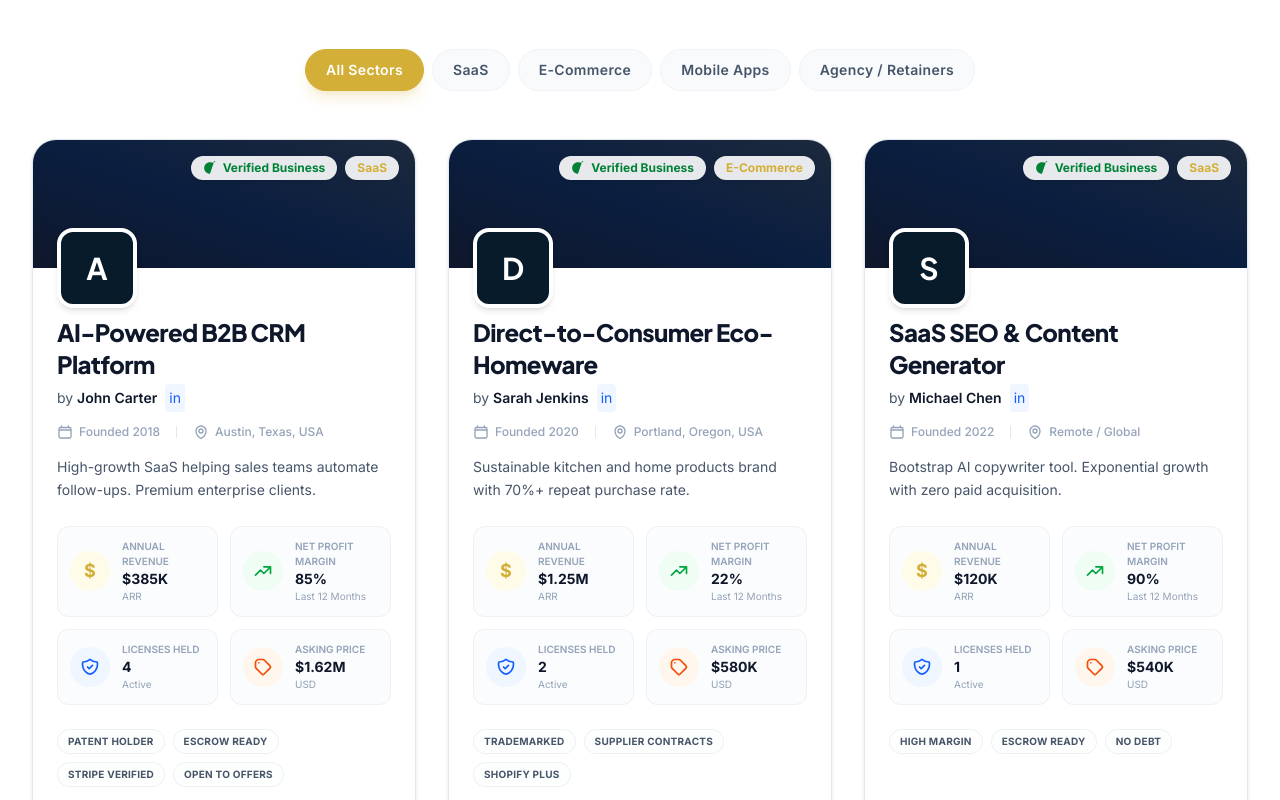
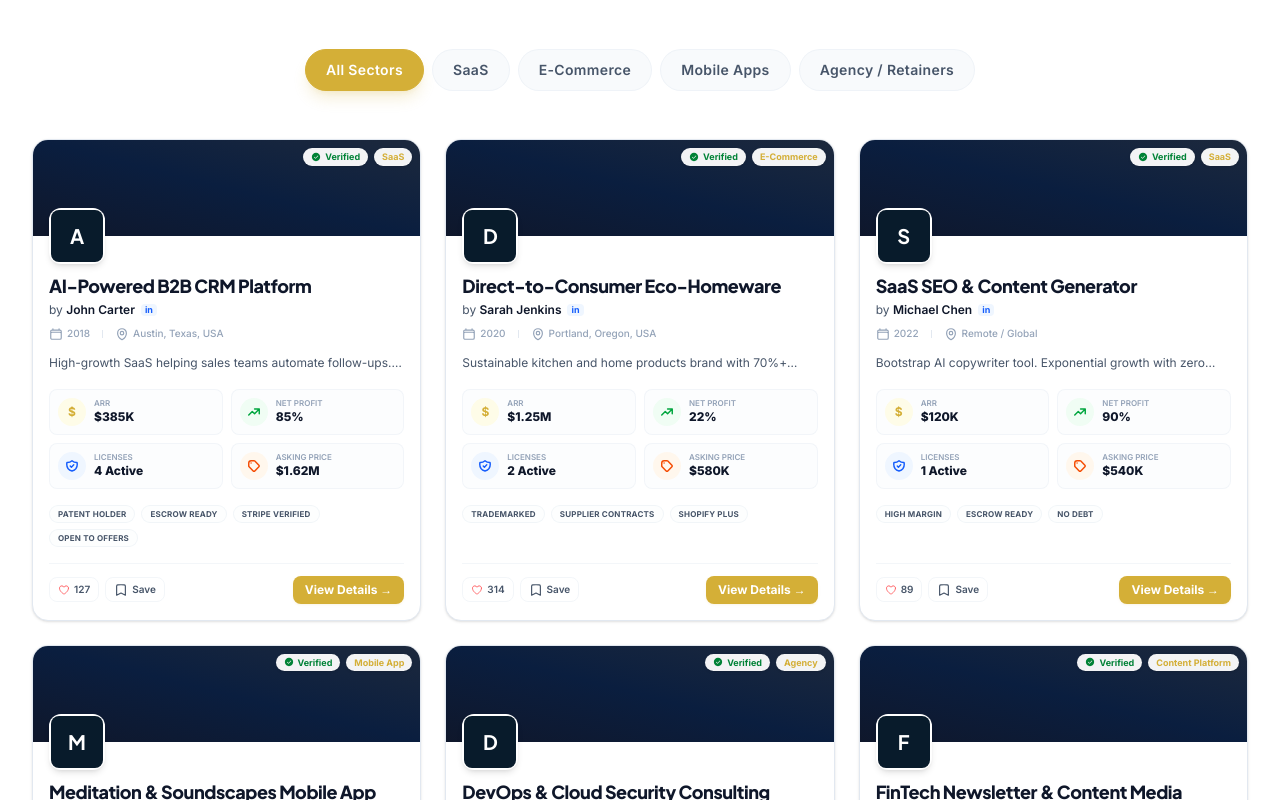
Before and after one commit to devyn-labs/Statubase-frontend, a Next.js app: page / in a window 1280 px wide. Shown: the part 3440-4240 px from the top of the page. Built offline with nearby package versions, Linux system fonts and the light colour scheme.

Commit message:
Optimize card dimensions and grid padding to show 6 cards in one view

```diff
--- a/src/components/Marketplace.tsx
+++ b/src/components/Marketplace.tsx
@@ -60,108 +60,104 @@ export const Marketplace: React.FC<MarketplaceProps> = ({ onOpenBuyerModal }) =>
           ))}
         </div>
 
-        <div className="grid grid-cols-1 lg:grid-cols-2 xl:grid-cols-3 gap-8 min-h-[400px] transition-all duration-300">
+        <div className="grid grid-cols-1 md:grid-cols-2 lg:grid-cols-3 gap-6 min-h-[400px] transition-all duration-300">
           {filteredListings.map((item) => (
             <article
               key={item.id}
-              className="group flex flex-col bg-card-bg rounded-3xl overflow-hidden shadow-sm hover:shadow-xl transition-all duration-300 border border-border-color"
+              className="group flex flex-col bg-card-bg rounded-2xl overflow-hidden shadow-sm hover:shadow-lg transition-all duration-300 border border-border-color"
             >
               {/* Banner Top */}
-              <div className="h-32 w-full bg-gradient-to-tr from-slate-900 via-[#0a1e3f] to-slate-800 relative">
-                 <div className="absolute top-4 right-4 flex gap-2">
-                    <span className="px-3 py-1 bg-white/90 backdrop-blur-sm rounded-full text-xs font-bold text-green-700 flex items-center gap-1.5 shadow-sm">
-                      <svg viewBox="0 0 24 24" fill="currentColor" className="w-3.5 h-3.5"><path d="M12 22C6.477 22 2 17.523 2 12S6.477 2 12 2s10 4.477 10-10 10zm-1.177-7.86l-2.765-2.767L7 12.431l3.118 3.121a1 1 0 001.414 0l5.952-5.95-1.062-1.062-5.6 5.6z"/></svg>
-                      Verified Business
+              <div className="h-24 w-full bg-gradient-to-tr from-slate-900 via-[#0a1e3f] to-slate-800 relative">
+                 <div className="absolute top-2 right-2 flex gap-1.5">
+                    <span className="px-2 py-0.5 bg-white/95 backdrop-blur-sm rounded-full text-[9px] font-bold text-green-700 flex items-center gap-1 shadow-sm">
+                      <svg viewBox="0 0 24 24" fill="currentColor" className="w-2.5 h-2.5"><path d="M12 22C6.477 22 2 17.523 2 12S6.477 2 12 2s10 4.477 10 10-4.477 10-10 10zm-1.177-7.86l-2.765-2.767L7 12.431l3.118 3.121a1 1 0 001.414 0l5.952-5.95-1.062-1.062-5.6 5.6z"/></svg>
+                      Verified
                     </span>
-                    <span className="px-3 py-1 bg-white/90 backdrop-blur-sm rounded-full text-xs font-bold text-accent-primary shadow-sm">
+                    <span className="px-2 py-0.5 bg-white/95 backdrop-blur-sm rounded-full text-[9px] font-bold text-accent-primary shadow-sm">
                       {item.industry}
                     </span>
                  </div>
               </div>
 
               {/* Body */}
-              <div className="px-6 pb-6 relative pt-12 flex-1 flex flex-col">
+              <div className="px-4 pb-4 relative pt-9 flex-1 flex flex-col">
                 {/* Logo Avatar overlapping */}
-                <div className="absolute -top-10 left-6 w-20 h-20 bg-bg-primary rounded-2xl p-1 shadow-md">
-                  <div className="w-full h-full bg-[#081B2B] rounded-xl flex items-center justify-center text-white text-3xl font-bold font-display">
+                <div className="absolute -top-7 left-4 w-14 h-14 bg-bg-primary rounded-xl p-0.5 shadow-md">
+                  <div className="w-full h-full bg-[#081B2B] rounded-lg flex items-center justify-center text-white text-xl font-bold font-display">
                     {item.initial}
                   </div>
                 </div>
 
                 {/* Title & Meta */}
-                <div className="mb-4">
-                  <h3 className="text-2xl font-extrabold font-display text-text-primary tracking-tight mb-1">
+                <div className="mb-3">
+                  <h3 className="text-lg font-extrabold font-display text-text-primary tracking-tight mb-0.5 group-hover:text-accent-primary transition-colors">
                     {item.title}
                   </h3>
-                  <div className="flex items-center gap-2 text-sm text-text-secondary mb-3">
+                  <div className="flex items-center gap-1.5 text-xs text-text-secondary mb-2">
                     <span>by <span className="font-semibold text-text-primary">{item.founder}</span></span>
-                    <span className="text-blue-600 bg-blue-50 p-1 rounded">in</span> {/* Fake linkedin logo */}
+                    <span className="text-blue-600 bg-blue-50 px-1 rounded text-[9px] font-bold">in</span>
                   </div>
-                  <div className="flex items-center gap-4 text-xs font-medium text-text-tertiary">
-                    <div className="flex items-center gap-1.5">
-                      <svg fill="none" viewBox="0 0 24 24" strokeWidth={2} stroke="currentColor" className="w-4 h-4"><path strokeLinecap="round" strokeLinejoin="round" d="M6.75 3v2.25M17.25 3v2.25M3 18.75V7.5a2.25 2.25 0 012.25-2.25h13.5A2.25 2.25 0 0121 7.5v11.25m-18 0A2.25 2.25 0 005.25 21h13.5A2.25 2.25 0 0021 18.75m-18 0v-7.5A2.25 2.25 0 015.25 9h13.5A2.25 2.25 0 0121 11.25v7.5" /></svg>
-                      Founded {item.foundedYear}
+                  <div className="flex items-center gap-3 text-[10px] font-medium text-text-tertiary">
+                    <div className="flex items-center gap-1">
+                      <svg fill="none" viewBox="0 0 24 24" strokeWidth={2} stroke="currentColor" className="w-3.5 h-3.5"><path strokeLinecap="round" strokeLinejoin="round" d="M6.75 3v2.25M17.25 3v2.25M3 18.75V7.5a2.25 2.25 0 012.25-2.25h13.5A2.25 2.25 0 0121 7.5v11.25m-18 0A2.25 2.25 0 005.25 21h13.5A2.25 2.25 0 0021 18.75m-18 0v-7.5A2.25 2.25 0 015.25 9h13.5A2.25 2.25 0 0121 11.25v7.5" /></svg>
+                      {item.foundedYear}
                     </div>
-                    <span className="w-px h-3 bg-border-color"></span>
-                    <div className="flex items-center gap-1.5">
-                      <svg fill="none" viewBox="0 0 24 24" strokeWidth={2} stroke="currentColor" className="w-4 h-4"><path strokeLinecap="round" strokeLinejoin="round" d="M15 10.5a3 3 0 11-6 0 3 3 0 016 0z" /><path strokeLinecap="round" strokeLinejoin="round" d="M19.5 10.5c0 7.142-7.5 11.25-7.5 11.25S4.5 17.642 4.5 10.5a7.5 7.5 0 1115 0z" /></svg>
+                    <span className="w-px h-2 bg-border-color"></span>
+                    <div className="flex items-center gap-1">
+                      <svg fill="none" viewBox="0 0 24 24" strokeWidth={2} stroke="currentColor" className="w-3.5 h-3.5"><path strokeLinecap="round" strokeLinejoin="round" d="M15 10.5a3 3 0 11-6 0 3 3 0 016 0z" /><path strokeLinecap="round" strokeLinejoin="round" d="M19.5 10.5c0 7.142-7.5 11.25-7.5 11.25S4.5 17.642 4.5 10.5a7.5 7.5 0 1115 0z" /></svg>
                       {item.location}
                     </div>
                   </div>
                 </div>
 
-                <p className="text-sm text-text-secondary leading-relaxed mb-6 line-clamp-2">
+                <p className="text-xs text-text-secondary leading-relaxed mb-4 line-clamp-1">
                   {item.tagline}
                 </p>
 
                 {/* Metrics 2x2 Grid */}
-                <div className="grid grid-cols-2 gap-3 mb-6">
-                  <div className="flex items-center gap-3 p-3 rounded-xl border border-border-color/50 bg-bg-secondary/50">
-                    <div className="w-10 h-10 rounded-full bg-yellow-50 flex items-center justify-center text-accent-primary shrink-0">
-                      <span className="font-bold text-lg">$</span>
+                <div className="grid grid-cols-2 gap-2 mb-4">
+                  <div className="flex items-center gap-2 p-2 rounded-lg border border-border-color/40 bg-bg-secondary/40">
+                    <div className="w-7 h-7 rounded-full bg-yellow-50 flex items-center justify-center text-accent-primary shrink-0 text-xs font-bold">
+                      $
                     </div>
                     <div>
-                      <div className="text-[10px] font-semibold text-text-tertiary uppercase">Annual Revenue</div>
-                      <div className="text-sm font-bold text-text-primary">${formatNumber(item.arr)}</div>
-                      <div className="text-[10px] text-text-tertiary">ARR</div>
+                      <div className="text-[8px] font-semibold text-text-tertiary uppercase leading-none">ARR</div>
+                      <div className="text-xs font-extrabold text-text-primary mt-0.5">${formatNumber(item.arr)}</div>
                     </div>
                   </div>
-                  <div className="flex items-center gap-3 p-3 rounded-xl border border-border-color/50 bg-bg-secondary/50">
-                    <div className="w-10 h-10 rounded-full bg-green-50 flex items-center justify-center text-green-600 shrink-0">
-                      <svg className="w-5 h-5" fill="none" viewBox="0 0 24 24" stroke="currentColor" strokeWidth={2}><path strokeLinecap="round" strokeLinejoin="round" d="M13 7h8m0 0v8m0-8l-8 8-4-4-6 6" /></svg>
+                  <div className="flex items-center gap-2 p-2 rounded-lg border border-border-color/40 bg-bg-secondary/40">
+                    <div className="w-7 h-7 rounded-full bg-green-50 flex items-center justify-center text-green-600 shrink-0">
+                      <svg className="w-3.5 h-3.5" fill="none" viewBox="0 0 24 24" stroke="currentColor" strokeWidth={2.5}><path strokeLinecap="round" strokeLinejoin="round" d="M13 7h8m0 0v8m0-8l-8 8-4-4-6 6" /></svg>
                     </div>
                     <div>
-                      <div className="text-[10px] font-semibold text-text-tertiary uppercase">Net Profit Margin</div>
-                      <div className="text-sm font-bold text-text-primary">{item.margin}%</div>
-                      <div className="text-[10px] text-text-tertiary">Last 12 Months</div>
+                      <div className="text-[8px] font-semibold text-text-tertiary uppercase leading-none">Net Profit</div>
+                      <div className="text-xs font-extrabold text-text-primary mt-0.5">{item.margin}%</div>
                     </div>
                   </div>
-                  <div className="flex items-center gap-3 p-3 rounded-xl border border-border-color/50 bg-bg-secondary/50">
-                    <div className="w-10 h-10 rounded-full bg-blue-50 flex items-center justify-center text-blue-600 shrink-0">
-                      <svg className="w-5 h-5" fill="none" viewBox="0 0 24 24" stroke="currentColor" strokeWidth={2}><path strokeLinecap="round" strokeLinejoin="round" d="M9 12l2 2 4-4m5.618-4.016A11.955 11.955 0 0112 2.944a11.955 11.955 0 01-8.618 3.04A12.02 12.02 0 003 9c0 5.591 3.824 10.29 9 11.622 5.176-1.332 9-6.03 9-11.622 0-1.042-.133-2.052-.382-3.016z" /></svg>
+                  <div className="flex items-center gap-2 p-2 rounded-lg border border-border-color/40 bg-bg-secondary/40">
+                    <div className="w-7 h-7 rounded-full bg-blue-50 flex items-center justify-center text-blue-600 shrink-0">
+                      <svg className="w-3.5 h-3.5" fill="none" viewBox="0 0 24 24" stroke="currentColor" strokeWidth={2.5}><path strokeLinecap="round" strokeLinejoin="round" d="M9 12l2 2 4-4m5.618-4.016A11.955 11.955 0 0112 2.944a11.955 11.955 0 01-8.618 3.04A12.02 12.02 0 003 9c0 5.591 3.824 10.29 9 11.622 5.176-1.332 9-6.03 9-11.622 0-1.042-.133-2.052-.382-3.016z" /></svg>
                     </div>
                     <div>
-                      <div className="text-[10px] font-semibold text-text-tertiary uppercase">Licenses Held</div>
-                      <div className="text-sm font-bold text-text-primary">{item.licenses}</div>
-                      <div className="text-[10px] text-text-tertiary">Active</div>
+                      <div className="text-[8px] font-semibold text-text-tertiary uppercase leading-none">Licenses</div>
+                      <div className="text-xs font-extrabold text-text-primary mt-0.5">{item.licenses} Active</div>
                     </div>
                   </div>
-                  <div className="flex items-center gap-3 p-3 rounded-xl border border-border-color/50 bg-bg-secondary/50">
-                    <div className="w-10 h-10 rounded-full bg-orange-50 flex items-center justify-center text-orange-600 shrink-0">
-                      <svg className="w-5 h-5" fill="none" viewBox="0 0 24 24" stroke="currentColor" strokeWidth={2}><path strokeLinecap="round" strokeLinejoin="round" d="M7 7h.01M7 3h5c.512 0 1.024.195 1.414.586l7 7a2 2 0 010 2.828l-7 7a2 2 0 01-2.828 0l-7-7A1.994 1.994 0 013 12V7a4 4 0 014-4z" /></svg>
+                  <div className="flex items-center gap-2 p-2 rounded-lg border border-border-color/40 bg-bg-secondary/40">
+                    <div className="w-7 h-7 rounded-full bg-orange-50 flex items-center justify-center text-orange-600 shrink-0">
+                      <svg className="w-3.5 h-3.5" fill="none" viewBox="0 0 24 24" stroke="currentColor" strokeWidth={2.5}><path strokeLinecap="round" strokeLinejoin="round" d="M7 7h.01M7 3h5c.512 0 1.024.195 1.414.586l7 7a2 2 0 010 2.828l-7 7a2 2 0 01-2.828 0l-7-7A1.994 1.994 0 013 12V7a4 4 0 014-4z" /></svg>
                     </div>
                     <div>
-                      <div className="text-[10px] font-semibold text-text-tertiary uppercase">Asking Price</div>
-                      <div className="text-sm font-bold text-text-primary">${formatNumber(item.askingPrice)}</div>
-                      <div className="text-[10px] text-text-tertiary">USD</div>
+                      <div className="text-[8px] font-semibold text-text-tertiary uppercase leading-none">Asking Price</div>
+                      <div className="text-xs font-extrabold text-text-primary mt-0.5">${formatNumber(item.askingPrice)}</div>
                     </div>
                   </div>
                 </div>
 
                 {/* Tags Row */}
-                <div className="flex flex-wrap gap-2 mb-6">
+                <div className="flex flex-wrap gap-1.5 mb-4">
                   {item.tags.map((tag, idx) => (
-                    <span key={idx} className="px-2.5 py-1 rounded-full text-[10px] font-bold tracking-wide uppercase border border-border-color/60 bg-bg-secondary/30 text-text-secondary">
+                    <span key={idx} className="px-2 py-0.5 rounded-full text-[8px] font-bold tracking-wide uppercase border border-border-color/40 bg-bg-secondary/25 text-text-secondary">
                       {tag}
                     </span>
                   ))}
@@ -169,20 +165,20 @@ export const Marketplace: React.FC<MarketplaceProps> = ({ onOpenBuyerModal }) =>
 
                 <div className="mt-auto"></div>
                 {/* Footer Buttons */}
-                <div className="flex items-center justify-between pt-4 border-t border-border-color/50">
-                  <div className="flex items-center gap-2">
-                    <button className="flex items-center gap-1.5 px-3 py-2 rounded-lg border border-border-color/60 text-sm font-semibold text-text-secondary hover:bg-bg-secondary transition-colors">
-                      <svg fill="none" viewBox="0 0 24 24" strokeWidth={2} stroke="currentColor" className="w-4 h-4 text-red-400"><path strokeLinecap="round" strokeLinejoin="round" d="M21 8.25c0-2.485-2.099-4.5-4.688-4.5-1.935 0-3.597 1.126-4.312 2.733-.715-1.607-2.377-2.733-4.313-2.733C5.1 3.75 3 5.765 3 8.25c0 7.22 9 12 9 12s9-4.78 9-12z" /></svg>
+                <div className="flex items-center justify-between pt-3 border-t border-border-color/40">
+                  <div className="flex items-center gap-1.5">
+                    <button className="flex items-center gap-1 px-2 py-1 rounded-lg border border-border-color/40 text-[10px] font-semibold text-text-secondary hover:bg-bg-secondary transition-colors">
+                      <svg fill="none" viewBox="0 0 24 24" strokeWidth={2} stroke="currentColor" className="w-3 h-3 text-red-400"><path strokeLinecap="round" strokeLinejoin="round" d="M21 8.25c0-2.485-2.099-4.5-4.688-4.5-1.935 0-3.597 1.126-4.312 2.733-.715-1.607-2.377-2.733-4.313-2.733C5.1 3.75 3 5.765 3 8.25c0 7.22 9 12 9 12s9-4.78 9-12z" /></svg>
                       {item.likes}
                     </button>
-                    <button className="flex items-center gap-1.5 px-3 py-2 rounded-lg border border-border-color/60 text-sm font-semibold text-text-secondary hover:bg-bg-secondary transition-colors">
-                      <svg fill="none" viewBox="0 0 24 24" strokeWidth={2} stroke="currentColor" className="w-4 h-4"><path strokeLinecap="round" strokeLinejoin="round" d="M17.593 3.322c1.1.128 1.907 1.077 1.907 2.185V21L12 17.25 4.5 21V5.507c0-1.108.806-2.057 1.907-2.185a48.507 48.507 0 0111.186 0z" /></svg>
+                    <button className="flex items-center gap-1 px-2 py-1 rounded-lg border border-border-color/40 text-[10px] font-semibold text-text-secondary hover:bg-bg-secondary transition-colors">
+                      <svg fill="none" viewBox="0 0 24 24" strokeWidth={2} stroke="currentColor" className="w-3.5 h-3.5"><path strokeLinecap="round" strokeLinejoin="round" d="M17.593 3.322c1.1.128 1.907 1.077 1.907 2.185V21L12 17.25 4.5 21V5.507c0-1.108.806-2.057 1.907-2.185a48.507 48.507 0 0111.186 0z" /></svg>
                       Save
                     </button>
                   </div>
                   <button
                     onClick={() => onOpenBuyerModal(item)}
-                    className="px-5 py-2.5 bg-accent-primary text-bg-primary hover:bg-accent-primary-hover rounded-xl text-sm font-bold shadow-md shadow-accent-primary/20 transition-all"
+                    className="px-3 py-1.5 bg-accent-primary text-bg-primary hover:bg-accent-primary-hover rounded-lg text-xs font-bold shadow-sm shadow-accent-primary/10 transition-all"
                   >
                     View Details →
                   </button>
```
